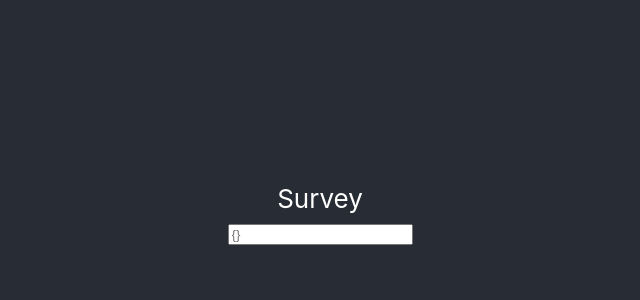
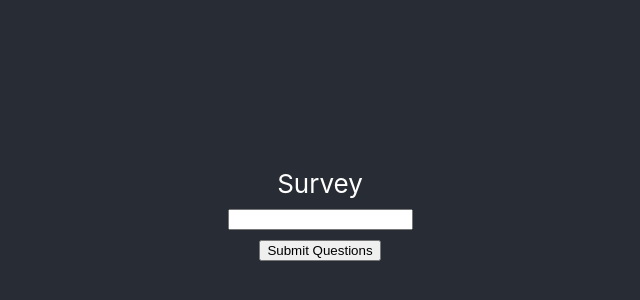
Before and after one commit to grantziolkowski/drag-and-drop-survey, a React (Create React App) app: page / in a window 1280 px wide. Shown: the part 186-486 px from the top of the page, without its empty margins (320-960 px from the left). Built offline with nearby package versions, Linux system fonts and the light colour scheme.

Commit message:
Add survey form validation for JSON format

```diff
--- /dev/null
+++ b/src/forms/useForm.js
@@ -0,0 +1,33 @@
+import { useState, useEffect } from 'react';
+
+const useForm = (callback, validate) => {
+  const [values, setValues] = useState({});
+  const [errors, setErrors] = useState({});
+  const [isSubmitting, setIsSubmitting] = useState(false);
+
+  useEffect(() => {
+    if (Object.keys(errors).length === 0 && isSubmitting) {
+      callback();
+    }
+  }, [errors]);
+
+  const handleSubmit = (event) => {
+    if (event) event.preventDefault();
+    setErrors(validate(values));
+    setIsSubmitting(true);
+  };
+
+  const handleChange = (event) => {
+    event.persist();
+    setValues(values => ({ ...values, [event.target.name]: event.target.value }));
+  };
+
+  return {
+    handleChange,
+    handleSubmit,
+    values,
+    errors,
+  }
+};
+
+export default useForm;
--- a/src/surveys/SurveyForm.js
+++ b/src/surveys/SurveyForm.js
@@ -1,11 +1,39 @@
 import React from 'react';
+import validate from './SurveyFormValidationRules';
+import useForm from '../forms/useForm';
 
-const SurveyForm = props => {
+const SurveyForm = () => {
+  const {
+    values,
+    handleChange,
+    handleSubmit,
+    errors,
+  } = useForm(submit, validate);
+
+  function submit() {
+    console.log('No errors, submit callback called!');
+  }
+
   return (
-    <div>
-      <input type="text" placeholder="{}" />
+    <div className="form-container">
+      <form onSubmit={handleSubmit} noValidate>
+        <div className="control">
+        <input
+            className={`input ${errors.questions && 'is-error'}`}
+            type="textarea"
+            name="questions"
+            onChange={handleChange}
+            value={values.questions || ''}
+            required
+          />
+          {errors.questions && (
+            <p className="is-error">{errors.questions}</p>
+          )}
+        </div>
+        <button type="submit" className="button">Submit Questions</button>
+      </form>
     </div>
-  );
+  )
 }
 
 export default SurveyForm;
--- /dev/null
+++ b/src/surveys/SurveyFormValidationRules.js
@@ -0,0 +1,13 @@
+export default function validate(values) {
+  let errors = {};
+
+  try {
+    if (!values.questions) throw new Error();
+
+    JSON.parse(values.questions);
+  } catch (e) {
+    errors.questions = 'Please enter a valid JSON representation of your questions';
+  }
+
+  return errors;
+};
```
